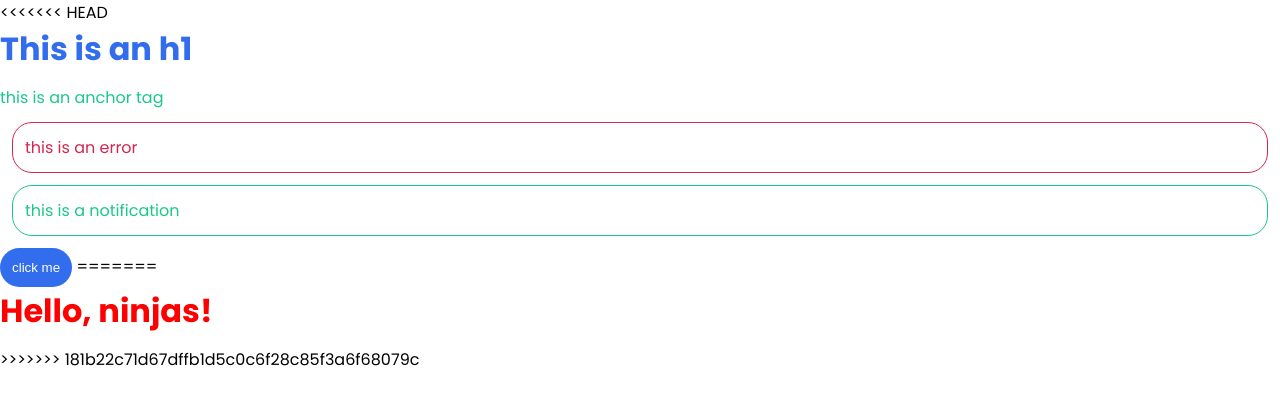
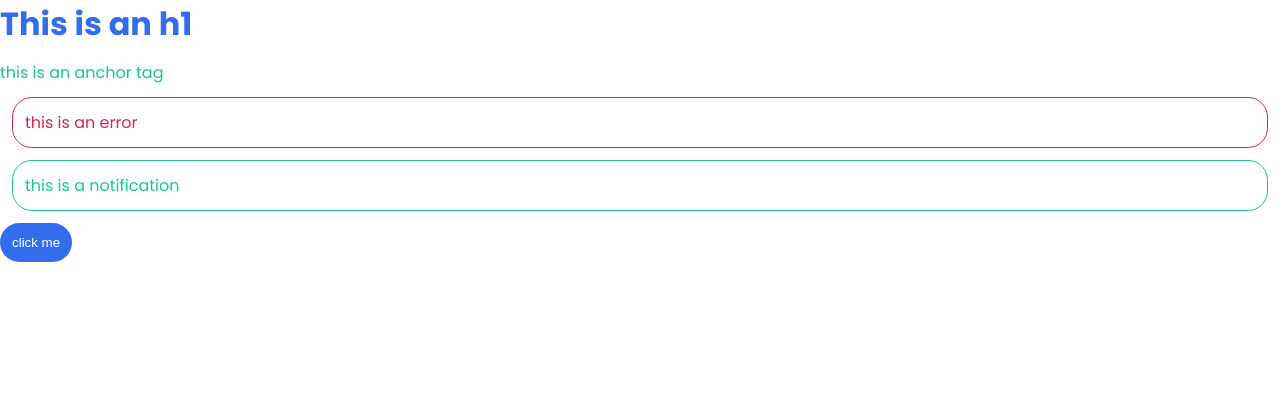
Before and after one commit to sabinshrestha8/Building-a-CSS-Library-With-SASS, a website: page index.html in a window 1280 px wide. Drawn offline with Linux system fonts and the light colour scheme.

Commit message:
Modified html templates

```diff
--- a/index.html
+++ b/index.html
@@ -9,14 +9,10 @@
     <link rel="stylesheet" href="css/index.css">
 </head>
 <body>
-<<<<<<< HEAD
     <h1>This is an h1</h1>
     <a href="#">this is an anchor tag</a>
     <p class="error">this is an error</p>
     <p class="notification">this is a notification</p>
     <button>click me</button>
-=======
-    <h1><a href="#">Hello, ninjas!</a></h1>
->>>>>>> 181b22c71d67dffb1d5c0c6f28c85f3a6f68079c
 </body>
 </html>
```
